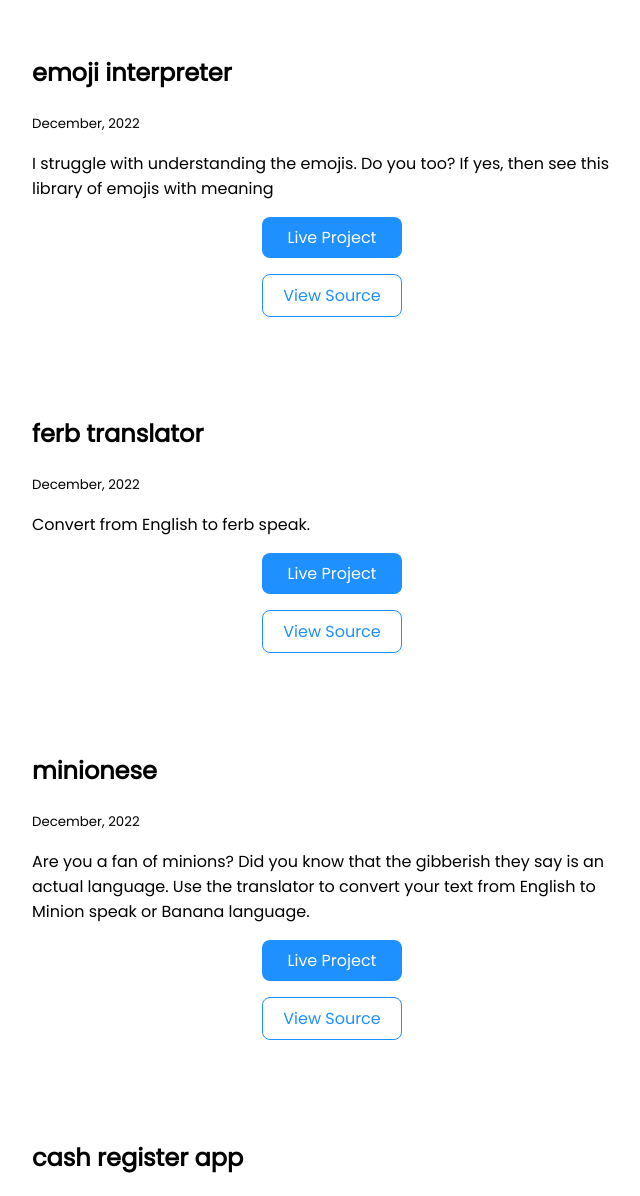
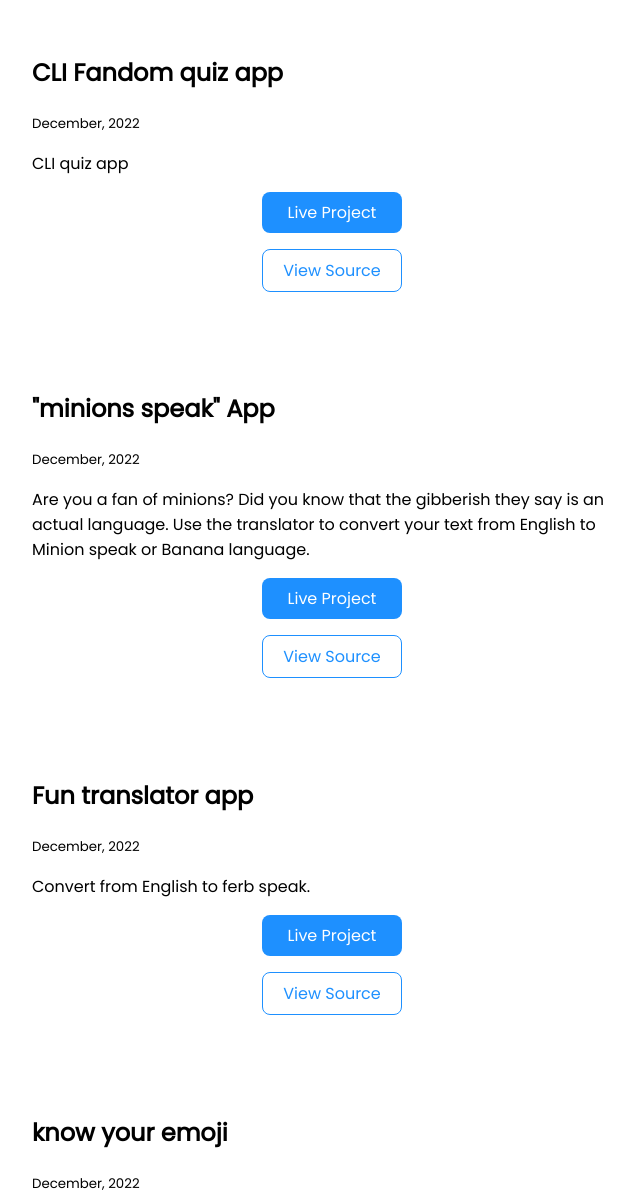
Before and after one commit to UchihaPan/resume, a plain HTML site: page projects.html in a window 1280 px wide. Shown: the part 683-1879 px from the top of the page, without its empty margins (308-948 px from the left). Drawn offline with Linux system fonts and the light colour scheme.

Commit message:
complete

```diff
--- a/projects.html
+++ b/projects.html
@@ -33,12 +33,24 @@
 
         <li>
             <article class="showcase-list container container-center ">
-                <h1>GoodMovies</h1>
+                <h1> “Do you know me?” CLI quiz app</h1>
             <small>December, 2022</small>
-            <p>Favourite Movies</p>
+            <p>CLI quiz app</p>
 
-            <a class="link link-primary project-button-2" rel="noreferrer noopener" target="_blank" href="https://aquamarine-centaur-25b196.netlify.app/">Live Project</a>
-            <a class="link link-secondary project-button-2" rel="noreferrer noopener" target="_blank" href="https://github.com/UchihaPan/-recommendation-app">View Source</a>
+            <a class="link link-primary project-button-2" rel="noreferrer noopener" target="_blank" href="https://replit.com/@PankajShinde3/SparklingRoyalblueTheory#index.js">Live Project</a>
+            <a class="link link-secondary project-button-2" rel="noreferrer noopener" target="_blank" href="https://github.com/UchihaPan/QuizApp">View Source</a>
+
+            </article>
+
+        </li>
+        <li>
+            <article class="showcase-list container container-center ">
+                <h1> CLI Fandom quiz app</h1>
+            <small>December, 2022</small>
+            <p>CLI quiz app</p>
+
+            <a class="link link-primary project-button-2" rel="noreferrer noopener" target="_blank" href="https://replit.com/@PankajShinde3/BubblyCommonSoftware#index.js">Live Project</a>
+            <a class="link link-secondary project-button-2" rel="noreferrer noopener" target="_blank" href="https://github.com/UchihaPan/CLI-Fandom-Quiz-App">View Source</a>
 
             </article>
 
@@ -46,7 +58,34 @@
 
         <li>
             <article class="showcase-list container container-center ">
-                <h1>emoji interpreter</h1>
+                <h1> "minions speak" App</h1>
+                <small>December, 2022</small>
+            <p>Are you a fan of minions? Did you know that the gibberish they say is an actual language. Use the translator to convert your text from English to Minion speak or Banana language.</p>
+
+            <a class="link link-primary" href="https://elaborate-cupcake-2c41f6.netlify.app/">Live Project</a>
+            <a class="link link-secondary" href="https://github.com/UchihaPan/minions-speak">View Source</a>
+
+            </article>
+
+        </li>
+
+
+        <li>
+            <article class="showcase-list container container-center ">
+                <h1>Fun translator app</h1>
+            <small>December, 2022</small>
+            <p>Convert from English to ferb speak. </p>
+
+            <a class="link link-primary" href="https://melodic-puffpuff-acc6fd.netlify.app/">Live Project</a>
+            <a class="link link-secondary" href="https://github.com/UchihaPan/ferb-translator">View Source</a>
+
+            </article>
+
+        </li>
+
+        <li>
+            <article class="showcase-list container container-center ">
+                <h1>know your emoji</h1>
             <small>December, 2022</small>
             <p>I struggle with understanding the emojis. Do you too? If yes, then see this library of emojis with meaning</p>
 
@@ -59,29 +98,21 @@
 
         <li>
             <article class="showcase-list container container-center ">
-                <h1>ferb translator</h1>
+                <h1>recommendation app</h1>
             <small>December, 2022</small>
-            <p>Convert from English to ferb speak. </p>
+            <p>Favourite Movies</p>
 
-            <a class="link link-primary" href="https://melodic-puffpuff-acc6fd.netlify.app/">Live Project</a>
-            <a class="link link-secondary" href="https://github.com/UchihaPan/ferb-translator">View Source</a>
+            <a class="link link-primary project-button-2" rel="noreferrer noopener" target="_blank" href="https://aquamarine-centaur-25b196.netlify.app/">Live Project</a>
+            <a class="link link-secondary project-button-2" rel="noreferrer noopener" target="_blank" href="https://github.com/UchihaPan/-recommendation-app">View Source</a>
 
             </article>
 
         </li>
 
-        <li>
-            <article class="showcase-list container container-center ">
-                <h1>minionese</h1>
-                <small>December, 2022</small>
-            <p>Are you a fan of minions? Did you know that the gibberish they say is an actual language. Use the translator to convert your text from English to Minion speak or Banana language.</p>
 
-            <a class="link link-primary" href="https://elaborate-cupcake-2c41f6.netlify.app/">Live Project</a>
-            <a class="link link-secondary" href="https://github.com/UchihaPan/minions-speak">View Source</a>
 
-            </article>
 
-        </li>
+
 
         <li>
             <article class="showcase-list container container-center ">
@@ -156,6 +187,11 @@
                     Github
                 </a>
             </li>
+            <li class="list-item-inline">
+                <a class="link" href="https://twitter.com/PankajS56740055">
+                    twitter
+                </a>
+            </li>
 
             <li class="list-item-inline">
                 <a class="link" href="https://www.linkedin.com/in/pankaj-shinde-7aa48519a/">
```
